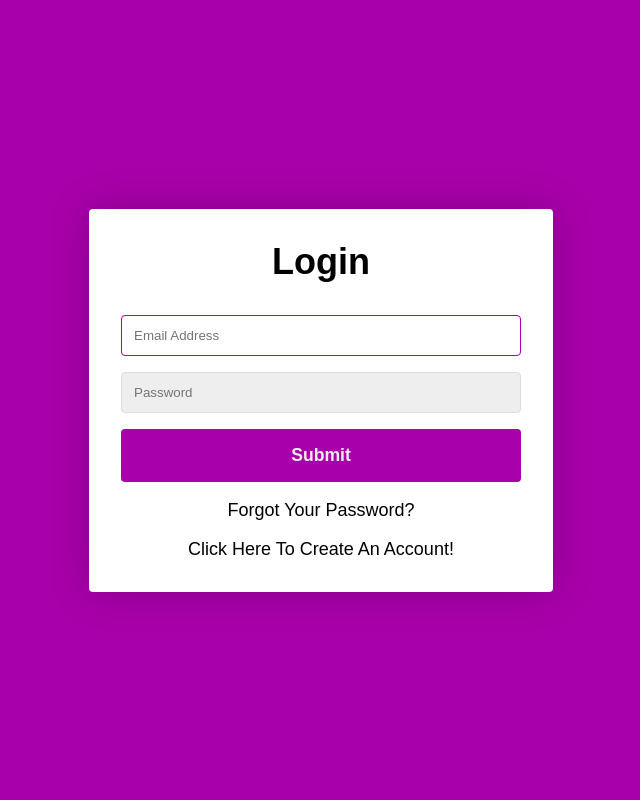
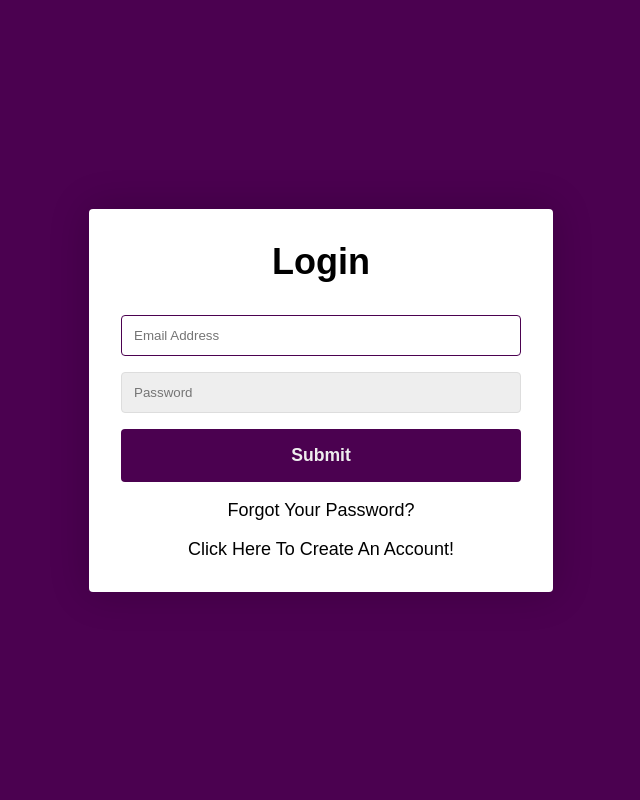
Before and after one commit to Sufyaan-T/Team16, a PHP site: page /logIn.html in a window 1280 px wide. Shown: the whole page, without its empty margins (319-959 px from the left). Run offline with PHP 8.4, Linux system fonts and the light colour scheme.

Commit message:
Log In Form
- Changed colour scheme

```diff
--- a/logInForm/css/logIn.css
+++ b/logInForm/css/logIn.css
@@ -10,8 +10,8 @@
 
 /*sets the properties for the body*/
 body{
-    --colorPrimary: #a800aa;
-    --colorPrimaryDark: #420142 ;
+    --colorPrimary: #4B0150;
+    --colorPrimaryDark: #2d0130 ;
     --colorSecondary:#000000;
     --colorError: #ba0000;
     --colorSuccess: #4bb544;
```
